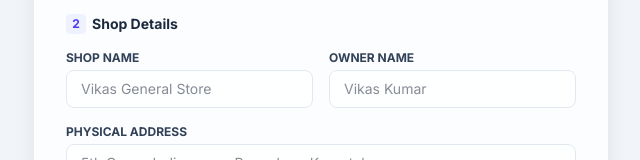
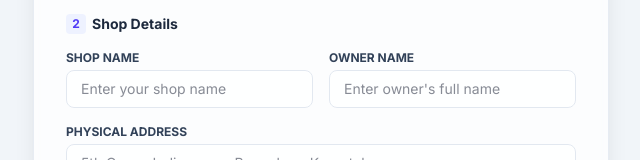
Before and after one commit to RSG2309/Rahulmart, a Next.js app in the folder frontend/: page /auth/register in a window 1280 px wide. Shown: the part 414-574 px from the top of the page, without its empty margins (319-959 px from the left). Built offline with nearby package versions, Linux system fonts and the light colour scheme; no server answers.

Commit message:
Generalize form inputs: remove specific names and placeholder examples from register and kyc pages

```diff
--- a/frontend/src/app/auth/kyc/page.tsx
+++ b/frontend/src/app/auth/kyc/page.tsx
@@ -149,7 +149,7 @@ export default function KYCProfile() {
                   name="businessName"
                   value={formData.businessName}
                   onChange={handleChange}
-                  placeholder="Vikas General Store"
+                  placeholder="Enter your shop name"
                   className="w-full bg-slate-50 border border-slate-200 text-slate-900 rounded-lg px-3.5 py-2 mt-1 text-sm focus:outline-none focus:ring-2 focus:ring-indigo-500 focus:bg-white transition"
                 />
               </div>
@@ -161,7 +161,7 @@ export default function KYCProfile() {
                   name="ownerName"
                   value={formData.ownerName}
                   onChange={handleChange}
-                  placeholder="Vikas Kumar"
+                  placeholder="Enter owner's full name"
                   className="w-full bg-slate-50 border border-slate-200 text-slate-900 rounded-lg px-3.5 py-2 mt-1 text-sm focus:outline-none focus:ring-2 focus:ring-indigo-500 focus:bg-white transition"
                 />
               </div>
@@ -175,7 +175,7 @@ export default function KYCProfile() {
                 rows={2}
                 value={formData.businessAddress}
                 onChange={handleChange}
-                placeholder="Indiranagar, Bengaluru, Karnataka"
+                placeholder="Enter full physical business address"
                 className="w-full bg-slate-50 border border-slate-200 text-slate-900 rounded-lg px-3.5 py-2 mt-1 text-sm focus:outline-none focus:ring-2 focus:ring-indigo-500 focus:bg-white transition"
               />
             </div>
@@ -188,7 +188,7 @@ export default function KYCProfile() {
                   name="gstNumber"
                   value={formData.gstNumber}
                   onChange={handleChange}
-                  placeholder="e.g. 22AAAAA0000A1Z5"
+                  placeholder="Enter 15-digit GSTIN number"
                   className="w-full bg-slate-50 border border-slate-200 text-slate-900 rounded-lg px-3.5 py-2 mt-1 text-sm focus:outline-none focus:ring-2 focus:ring-indigo-500 focus:bg-white transition uppercase"
                 />
               </div>
@@ -200,7 +200,7 @@ export default function KYCProfile() {
                   name="panNumber"
                   value={formData.panNumber}
                   onChange={handleChange}
-                  placeholder="e.g. ABCDE1234F"
+                  placeholder="Enter 10-digit PAN number"
                   className="w-full bg-slate-50 border border-slate-200 text-slate-900 rounded-lg px-3.5 py-2 mt-1 text-sm focus:outline-none focus:ring-2 focus:ring-indigo-500 focus:bg-white transition uppercase"
                 />
               </div>
--- a/frontend/src/app/auth/register/page.tsx
+++ b/frontend/src/app/auth/register/page.tsx
@@ -133,7 +133,7 @@ export default function Register() {
                   name="businessName"
                   value={formData.businessName}
                   onChange={handleChange}
-                  placeholder="Vikas General Store"
+                  placeholder="Enter your shop name"
                   className="w-full bg-white/70 border border-slate-200 text-slate-900 rounded-lg px-3.5 py-2 mt-1 text-sm focus:outline-none focus:ring-2 focus:ring-indigo-500 transition"
                 />
               </div>
@@ -145,7 +145,7 @@ export default function Register() {
                   name="ownerName"
                   value={formData.ownerName}
                   onChange={handleChange}
-                  placeholder="Vikas Kumar"
+                  placeholder="Enter owner's full name"
                   className="w-full bg-white/70 border border-slate-200 text-slate-900 rounded-lg px-3.5 py-2 mt-1 text-sm focus:outline-none focus:ring-2 focus:ring-indigo-500 transition"
                 />
               </div>
```
